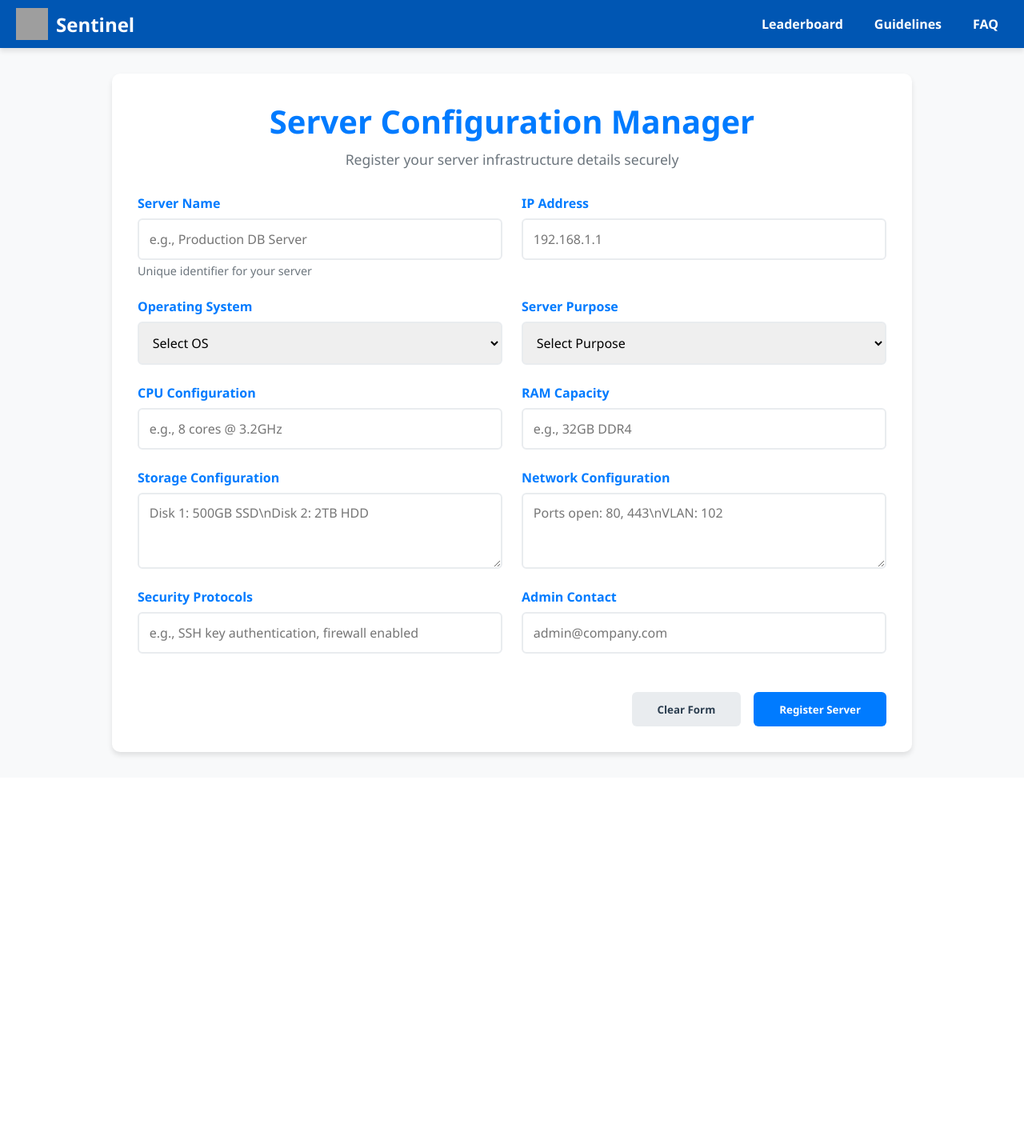
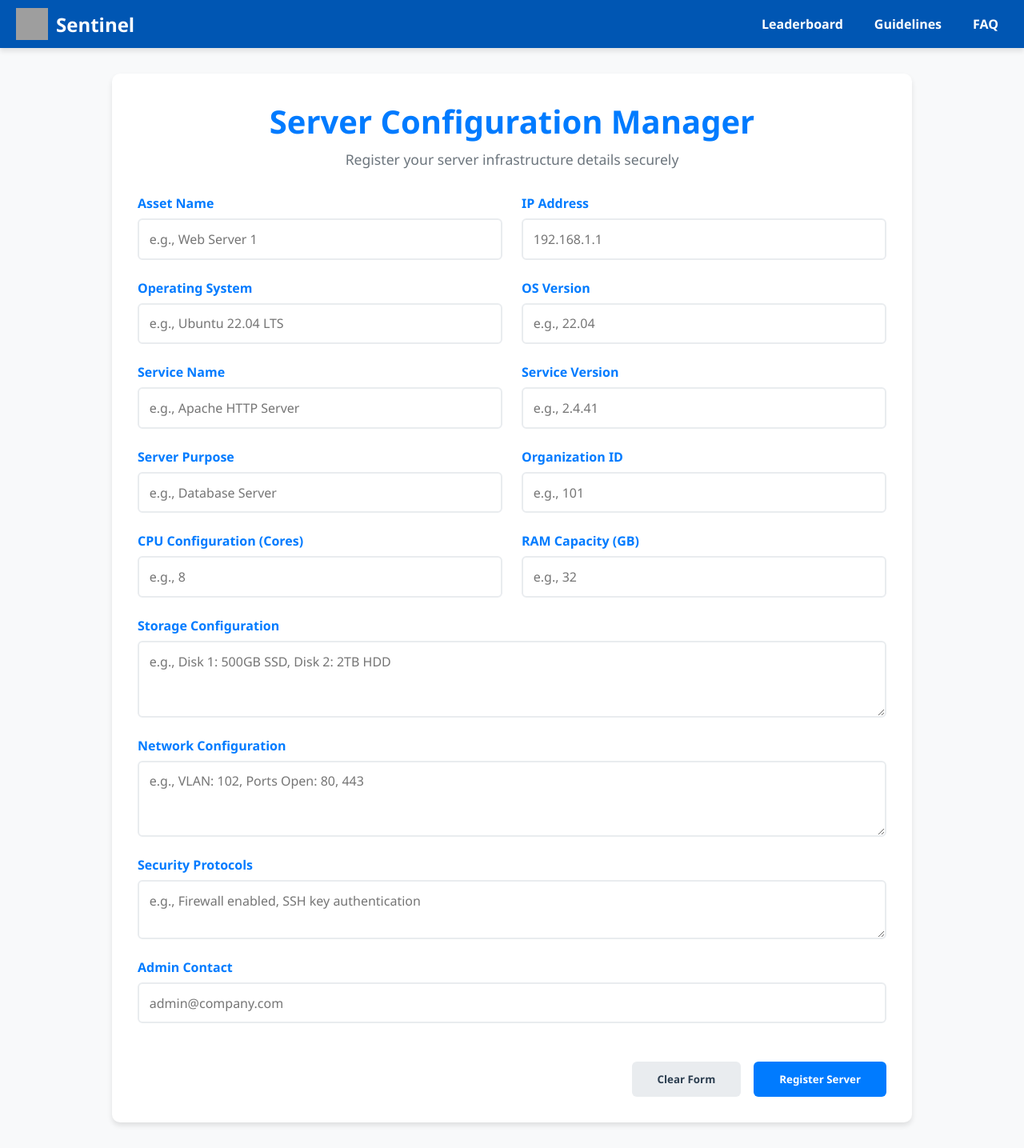
Before and after one commit to iam-yshnav/Sentinel-ilahia, a Flask app: page /org/ in a window 1280 px wide. Shown: the whole page at 80% size. Before the commit the page ends 946 px from the top, so only its background shows below. Run offline with Flask 3, Linux system fonts and the light colour scheme; grey boxes are pictures that could not be loaded.

Commit message:
server-details

```diff
--- a/app/org/routes.py
+++ b/app/org/routes.py
@@ -1,20 +1,31 @@
 from flask import render_template, request, jsonify
 from app import db
 from app.models import Organization, User, Asset
-from flask_jwt_extended import jwt_required, create_access_token, get_jwt_identity
+from flask_jwt_extended import jwt_required, get_jwt_identity
+from app.org import org_bp
 
 
-from app.org import org_bp
 @org_bp.route('/')
 def server():
     return render_template('server.html')
 
 
-# TODO : Add auth stuff
+# Create Organization (Admin Only)
 @org_bp.route('/create', methods=['POST'])
-def create_organiztion():
-    current_user = 'check_admin'
+@jwt_required()
+def create_organization():
+    # Get current user from JWT
+    current_user_id = get_jwt_identity()
+    current_user = User.query.get(current_user_id)
+
+    # Check if user is admin
+    if not current_user or not current_user.is_admin:
+        return jsonify({"error": "Unauthorized. Admin access required"}), 403
+
+    # Get data from request
     data = request.get_json()
+    if not data or 'name' not in data:
+        return jsonify({"error": "Organization name is required"}), 400
 
     new_org = Organization(
         name=data['name'],
@@ -31,3 +42,70 @@ def create_organiztion():
     except Exception as e:
         db.session.rollback()
         return jsonify({"error": str(e)}), 500
+
+
+# Get All Organizations
+@org_bp.route('/list', methods=['GET'])
+@jwt_required()
+def list_organizations():
+    organizations = Organization.query.all()
+    org_list = [{"id": org.id, "name": org.name, "industry": org.industry} for org in organizations]
+
+    return jsonify({"organizations": org_list}), 200
+
+
+# Create Asset (Attach to an Organization)
+@org_bp.route('/create_asset', methods=['POST'])
+@jwt_required()
+def create_asset():
+    data = request.get_json()
+
+    if not data or 'server_name' not in data or 'organization_id' not in data:
+        return jsonify({"error": "Server name and organization ID are required"}), 400
+
+    org = Organization.query.get(data['organization_id'])
+    if not org:
+        return jsonify({"error": "Invalid organization ID"}), 404
+
+    new_asset = Asset(
+        server_name=data['server_name'],
+        ip_address=data.get('ip_address'),
+        service_name=data.get('service_name'),
+        service_version=data.get('service_version'),
+        operating_system=data.get('operating_system'),
+        server_purpose=data.get('server_purpose'),
+        cpu_configuration=data.get('cpu_configuration'),
+        ram_capacity=data.get('ram_capacity'),
+        storage_configuration=data.get('storage_configuration'),
+        network_configuration=data.get('network_configuration'),
+        security_protocols=data.get('security_protocols'),
+        admin_contact=data.get('admin_contact'),
+        organization_id=data['organization_id']
+    )
+
+    try:
+        db.session.add(new_asset)
+        db.session.commit()
+        return jsonify({"message": "Asset created successfully", "asset_id": new_asset.id}), 201
+    except Exception as e:
+        db.session.rollback()
+        return jsonify({"error": str(e)}), 500
+
+
+# Get All Assets for an Organization
+@org_bp.route('/organization/<int:org_id>/assets', methods=['GET'])
+@jwt_required()
+def get_assets_by_organization(org_id):
+    org = Organization.query.get(org_id)
+    if not org:
+        return jsonify({"error": "Organization not found"}), 404
+
+    assets = Asset.query.filter_by(organization_id=org_id).all()
+    asset_list = [{
+        "id": asset.id,
+        "server_name": asset.server_name,
+        "ip_address": asset.ip_address,
+        "operating_system": asset.operating_system
+    } for asset in assets]
+
+    return jsonify({"organization": org.name, "assets": asset_list}), 200
--- a/app/templates/server.html
+++ b/app/templates/server.html
@@ -1,4 +1,3 @@
-
 <!DOCTYPE html>
 <html lang="en">
 
@@ -30,23 +29,28 @@
             color: white;
             box-shadow: 0px 4px 6px rgba(0, 0, 0, 0.1);
         }
+
         .landing-navbar .landing-logo {
             display: flex;
             align-items: center;
             gap: 10px;
         }
+
         .landing-logo img {
             height: 40px;
             width: 40px;
         }
+
         .landing-logo h1 {
             font-size: 1.5rem;
             margin: 0;
         }
+
         .landing-nav-links {
             display: flex;
             gap: 15px;
         }
+
         .landing-nav-links a {
             color: white;
             text-decoration: none;
@@ -56,6 +60,7 @@
             border-radius: 5px;
             transition: background-color 0.3s;
         }
+
         .landing-nav-links a:hover {
             background-color: #003d80;
         }
@@ -224,10 +229,10 @@
     </style>
 </head>
 
-<body class="landing">
-    <div class="landing-navbar">
+<body>
+    <nav class="landing-navbar">
         <div class="landing-logo">
-            <img src="logo-placeholder.png" alt="Sentinel Logo" />
+            <img src="logo-placeholder.png" alt="Sentinel Logo">
             <h1>Sentinel</h1>
         </div>
         <div class="landing-nav-links">
@@ -235,87 +240,88 @@
             <a href="guidelines.html">Guidelines</a>
             <a href="faq.html">FAQ</a>
         </div>
-    </div>
+    </nav>
 
     <div class="container">
-        <div class="header">
+        <header class="header">
             <h1>Server Configuration Manager</h1>
             <p>Register your server infrastructure details securely</p>
-        </div>
+        </header>
 
         <form class="server-form">
-
             <div class="form-row">
                 <div class="form-group">
-        <label>Server Name</label>
-        <input type="text" placeholder="e.g., Production DB Server" required>
-        <span class="helper-text">Unique identifier for your server</span>
+                    <label for="asset_name">Asset Name</label>
+                    <input type="text" id="asset_name" placeholder="e.g., Web Server 1" required>
                 </div>
-
                 <div class="form-group">
-        <label>IP Address</label>
-        <input type="text" placeholder="192.168.1.1" required pattern="^\d{1,3}\.\d{1,3}\.\d{1,3}\.\d{1,3}$">
+                    <label for="ip_address">IP Address</label>
+                    <input type="text" id="ip_address" placeholder="192.168.1.1" required>
                 </div>
             </div>
 
             <div class="form-row">
                 <div class="form-group">
-        <label>Operating System</label>
-        <select required>
-            <option value="">Select OS</option>
-            <option>Ubuntu 22.04 LTS</option>
-            <option>CentOS 7</option>
-            <option>Windows Server 2022</option>
-            <option>Red Hat Enterprise Linux 9</option>
-        </select>
+                    <label for="os_name">Operating System</label>
+                    <input type="text" id="os_name" placeholder="e.g., Ubuntu 22.04 LTS" required>
                 </div>
-
                 <div class="form-group">
-        <label>Server Purpose</label>
-        <select required>
-            <option value="">Select Purpose</option>
-            <option>Web Server</option>
-            <option>Database Server</option>
-            <option>Application Server</option>
-            <option>File Storage</option>
-        </select>
+                    <label for="os_version">OS Version</label>
+                    <input type="text" id="os_version" placeholder="e.g., 22.04" required>
                 </div>
             </div>
 
             <div class="form-row">
                 <div class="form-group">
-        <label>CPU Configuration</label>
-        <input type="text" placeholder="e.g., 8 cores @ 3.2GHz" required>
+                    <label for="service_name">Service Name</label>
+                    <input type="text" id="service_name" placeholder="e.g., Apache HTTP Server">
                 </div>
-
                 <div class="form-group">
-        <label>RAM Capacity</label>
-        <input type="text" placeholder="e.g., 32GB DDR4" required>
+                    <label for="service_version">Service Version</label>
+                    <input type="text" id="service_version" placeholder="e.g., 2.4.41">
                 </div>
             </div>
 
             <div class="form-row">
                 <div class="form-group">
-        <label>Storage Configuration</label>
-        <textarea rows="3" placeholder="Disk 1: 500GB SSD\nDisk 2: 2TB HDD"></textarea>
+                    <label for="server_purpose">Server Purpose</label>
+                    <input type="text" id="server_purpose" placeholder="e.g., Database Server" required>
                 </div>
-
                 <div class="form-group">
-        <label>Network Configuration</label>
-        <textarea rows="3" placeholder="Ports open: 80, 443\nVLAN: 102"></textarea>
+                    <label for="organization_id">Organization ID</label>
+                    <input type="number" id="organization_id" placeholder="e.g., 101" required>
                 </div>
             </div>
 
             <div class="form-row">
                 <div class="form-group">
-        <label>Security Protocols</label>
-        <input type="text" placeholder="e.g., SSH key authentication, firewall enabled">
+                    <label for="cpu_configuration">CPU Configuration (Cores)</label>
+                    <input type="number" id="cpu_configuration" placeholder="e.g., 8" required>
+                </div>
+                <div class="form-group">
+                    <label for="ram_capacity">RAM Capacity (GB)</label>
+                    <input type="number" id="ram_capacity" placeholder="e.g., 32" required>
+                </div>
             </div>
 
             <div class="form-group">
-        <label>Admin Contact</label>
-        <input type="email" placeholder="admin@company.com" required>
+                <label for="storage_configuration">Storage Configuration</label>
+                <textarea id="storage_configuration" rows="3" placeholder="e.g., Disk 1: 500GB SSD, Disk 2: 2TB HDD"></textarea>
             </div>
+
+            <div class="form-group">
+                <label for="network_configuration">Network Configuration</label>
+                <textarea id="network_configuration" rows="3" placeholder="e.g., VLAN: 102, Ports Open: 80, 443"></textarea>
+            </div>
+
+            <div class="form-group">
+                <label for="security_protocols">Security Protocols</label>
+                <textarea id="security_protocols" rows="2" placeholder="e.g., Firewall enabled, SSH key authentication"></textarea>
+            </div>
+
+            <div class="form-group">
+                <label for="admin_contact">Admin Contact</label>
+                <input type="email" id="admin_contact" placeholder="admin@company.com" required>
             </div>
 
             <div class="btn-group">
```
Also changed, not shown: app/models.py (+14 -3 lines). Lines whose indentation alone changed are shown as unchanged.
